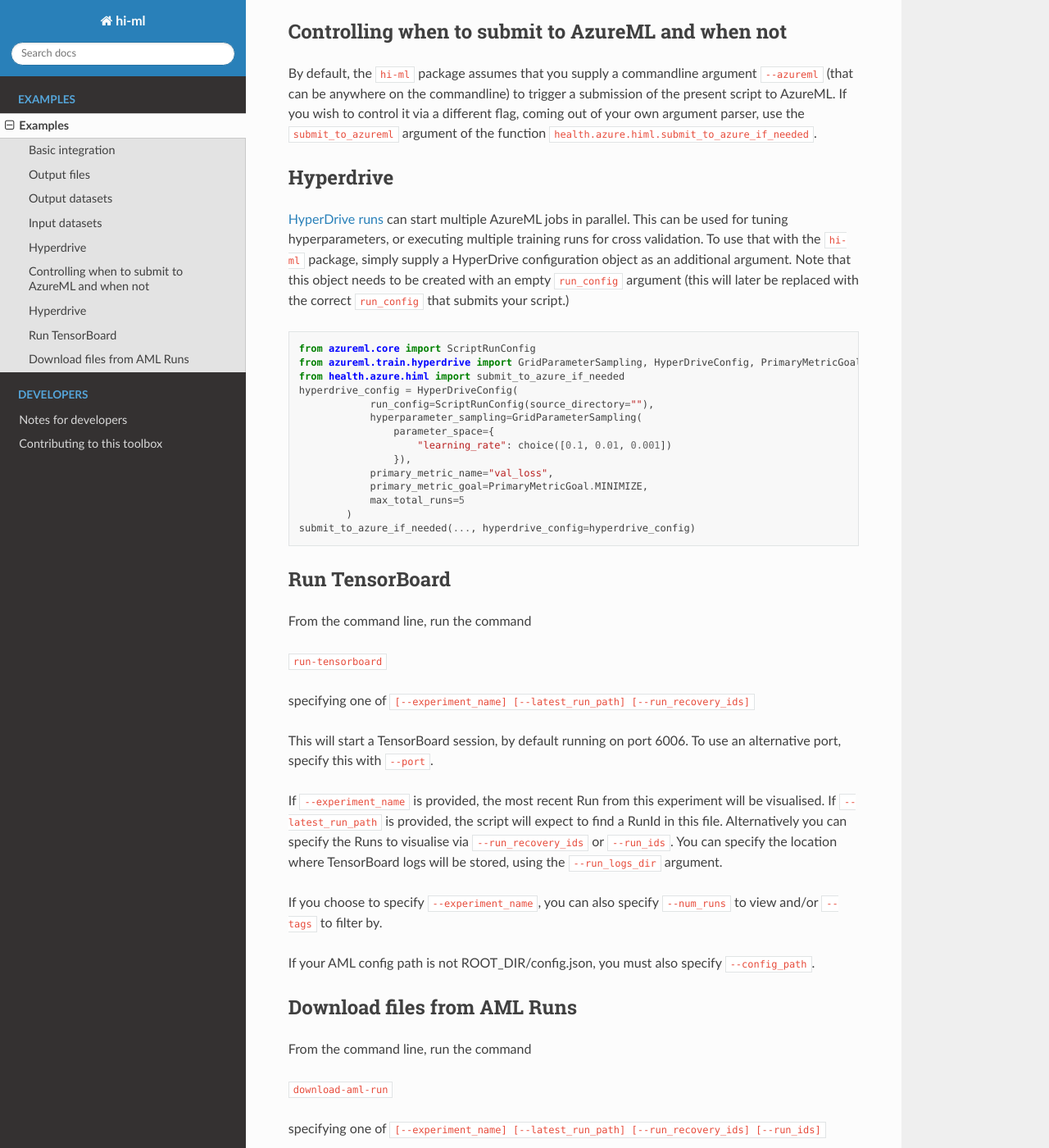
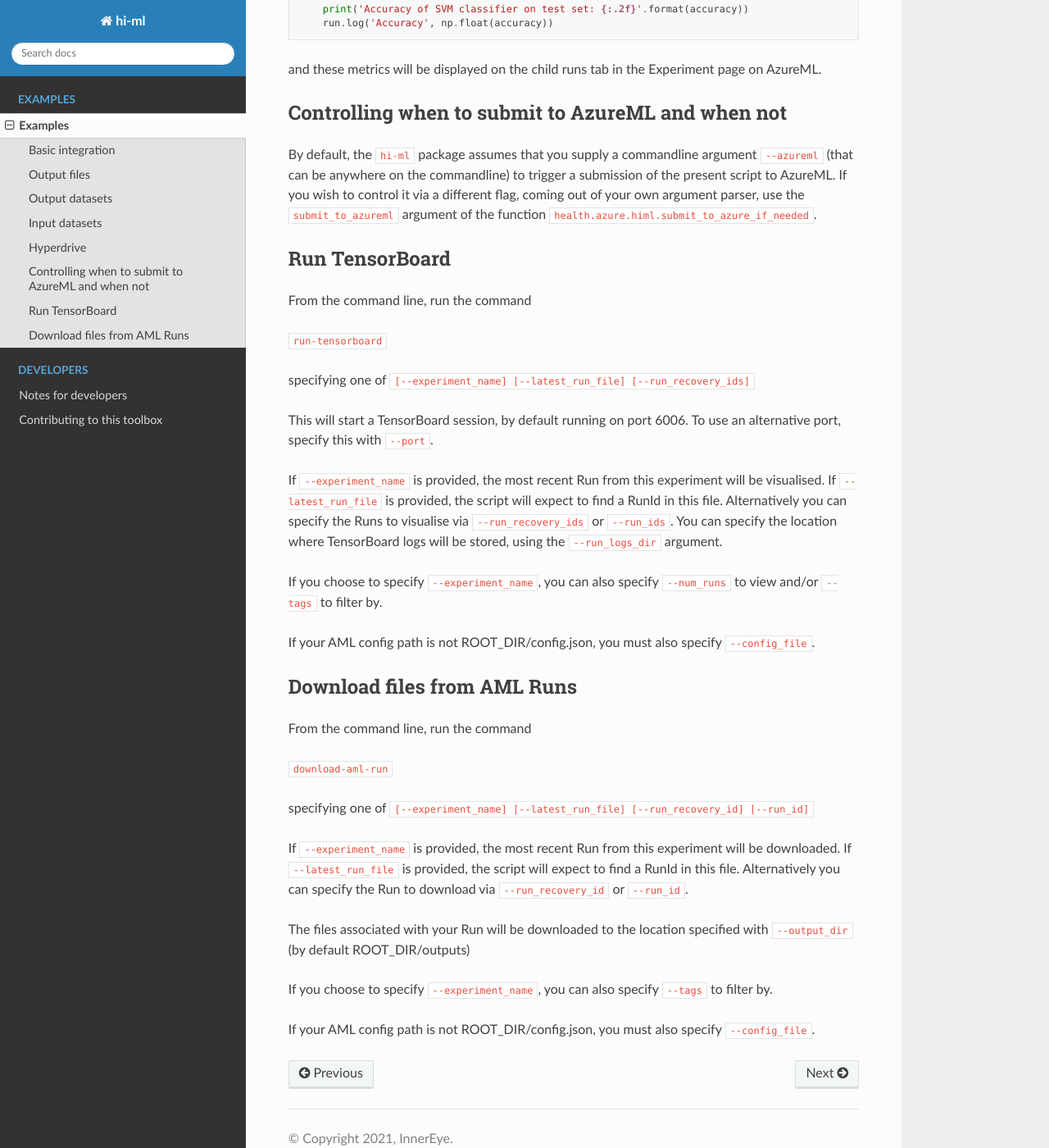
Before and after one commit to microsoft/hi-ml, a Sphinx documentation site: the page built from docs/source/examples.md, in a window 1280 px wide and 1400 px high, scrolled down 5131 px. Shown: the whole window at 82% size. Built offline with Sphinx 7.4.7 and the Read the Docs theme 2.0.0, drawn with Linux system fonts in a browser that asks for light colours; some of the changed text lies outside the part shown.

Commit message:
swap path for file in script args and submit_to_aml

````diff
--- a/docs/source/examples.md
+++ b/docs/source/examples.md
@@ -154,9 +154,13 @@
 
 ## Hyperdrive
 
-The sample [examples/8/sample.py](examples/8/sample.py) demonstrates adding hyperparameter tuning. This shows the same hyperparameter search as in the [AzureML sample](https://github.com/Azure/MachineLearningNotebooks/blob/master/how-to-use-azureml/ml-frameworks/scikit-learn/train-hyperparameter-tune-deploy-with-sklearn/train-hyperparameter-tune-deploy-with-sklearn.ipynb).
+[HyperDrive runs](https://docs.microsoft.com/en-us/azure/machine-learning/how-to-tune-hyperparameters)
+can start multiple AzureML jobs in parallel. This can be used for tuning hyperparameters, or executing multiple
+training runs for cross validation. The sample [examples/8/sample.py](examples/8/sample.py) demonstrates adding hyperparameter tuning. This shows the same hyperparameter search as in the [AzureML sample](https://github.com/Azure/MachineLearningNotebooks/blob/master/how-to-use-azureml/ml-frameworks/scikit-learn/train-hyperparameter-tune-deploy-with-sklearn/train-hyperparameter-tune-deploy-with-sklearn.ipynb).
 
-Make the following additions:
+ To use this with the `hi-ml` package, simply supply a HyperDrive configuration
+object as an additional argument. Note that this object needs to be created with an empty `run_config` argument (this
+will later be replaced with the correct `run_config` that submits your script.)
 
 ```python
 from azureml.core import ScriptRunConfig
@@ -213,30 +217,6 @@
 flag, coming out of your own argument parser, use the `submit_to_azureml` argument of the function
 `health.azure.himl.submit_to_azure_if_needed`.
 
-## Hyperdrive
-
-[HyperDrive runs](https://docs.microsoft.com/en-us/azure/machine-learning/how-to-tune-hyperparameters)
-can start multiple AzureML jobs in parallel. This can be used for tuning hyperparameters, or executing multiple
-training runs for cross validation. To use that with the `hi-ml` package, simply supply a HyperDrive configuration
-object as an additional argument. Note that this object needs to be created with an empty `run_config` argument (this
-will later be replaced with the correct `run_config` that submits your script.)
-
-```python
-from azureml.core import ScriptRunConfig
-from azureml.train.hyperdrive import GridParameterSampling, HyperDriveConfig, PrimaryMetricGoal, choice
-from health.azure.himl import submit_to_azure_if_needed
-hyperdrive_config = HyperDriveConfig(
-            run_config=ScriptRunConfig(source_directory=""),
-            hyperparameter_sampling=GridParameterSampling(
-                parameter_space={
-                    "learning_rate": choice([0.1, 0.01, 0.001])
-                }),
-            primary_metric_name="val_loss",
-            primary_metric_goal=PrimaryMetricGoal.MINIMIZE,
-            max_total_runs=5
-        )
-submit_to_azure_if_needed(..., hyperdrive_config=hyperdrive_config)
-```
 
 ## Run TensorBoard
 
@@ -245,18 +225,18 @@
 ```run-tensorboard```
 
 specifying one of
-`[--experiment_name] [--latest_run_path] [--run_recovery_ids]`
+`[--experiment_name] [--latest_run_file] [--run_recovery_ids]`
 
 This will start a TensorBoard session, by default running on port 6006. To use an alternative port, specify this with `--port`.
 
 If `--experiment_name` is provided, the most recent Run from this experiment will be visualised.
-If `--latest_run_path` is provided, the script will expect to find a RunId in this file.
+If `--latest_run_file` is provided, the script will expect to find a RunId in this file.
 Alternatively you can specify the Runs to visualise via  `--run_recovery_ids` or `--run_ids`.
 You can specify the location where TensorBoard logs will be stored, using the `--run_logs_dir` argument.
 
 If you choose to specify `--experiment_name`, you can also specify `--num_runs` to view and/or `--tags` to filter by.
 
-If your AML config path is not ROOT_DIR/config.json, you must also specify `--config_path`.
+If your AML config path is not ROOT_DIR/config.json, you must also specify `--config_file`.
 
 ## Download files from AML Runs
 
@@ -265,14 +245,14 @@
 ```download-aml-run```
 
 specifying one of
-`[--experiment_name] [--latest_run_path] [--run_recovery_ids] [--run_ids]`
+`[--experiment_name] [--latest_run_file] [--run_recovery_id] [--run_id]`
 
 If `--experiment_name` is provided, the most recent Run from this experiment will be downloaded.
-If `--latest_run_path` is provided, the script will expect to find a RunId in this file.
-Alternatively you can specify the Runs to download via  `--run_recovery_ids` or `--run_ids`.
+If `--latest_run_file` is provided, the script will expect to find a RunId in this file.
+Alternatively you can specify the Run to download via  `--run_recovery_id` or `--run_id`.
 
-The files associated with your Run(s) will be downloaded to the location specified with `--output_dir` (by default ROOT_DIR/outputs)
+The files associated with your Run will be downloaded to the location specified with `--output_dir` (by default ROOT_DIR/outputs)
 
-If you choose to specify `--experiment_name`, you can also specify `--num_runs` to view and/or `--tags` to filter by.
+If you choose to specify `--experiment_name`, you can also specify `--tags` to filter by.
 
-If your AML config path is not ROOT_DIR/config.json, you must also specify `--config_path`.
+If your AML config path is not ROOT_DIR/config.json, you must also specify `--config_file`.
````
Also changed, not shown: 11 other files.
